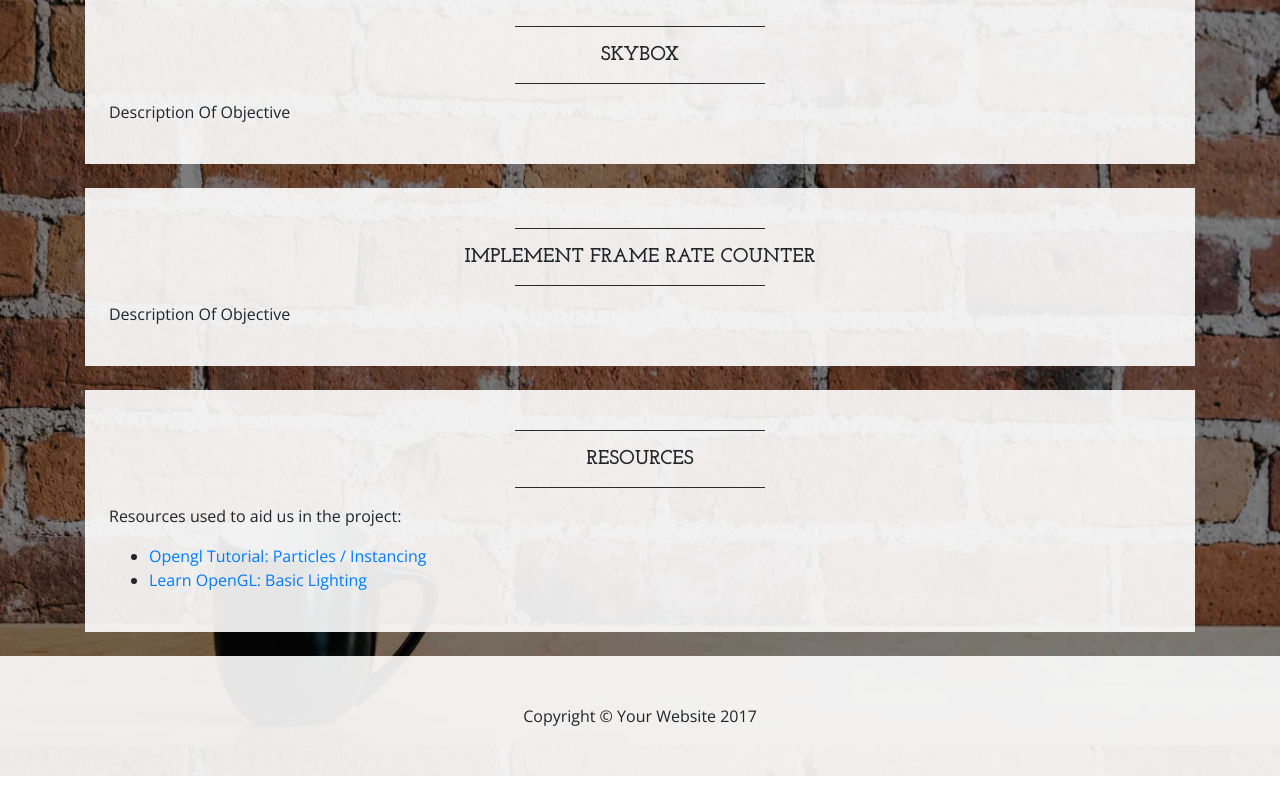
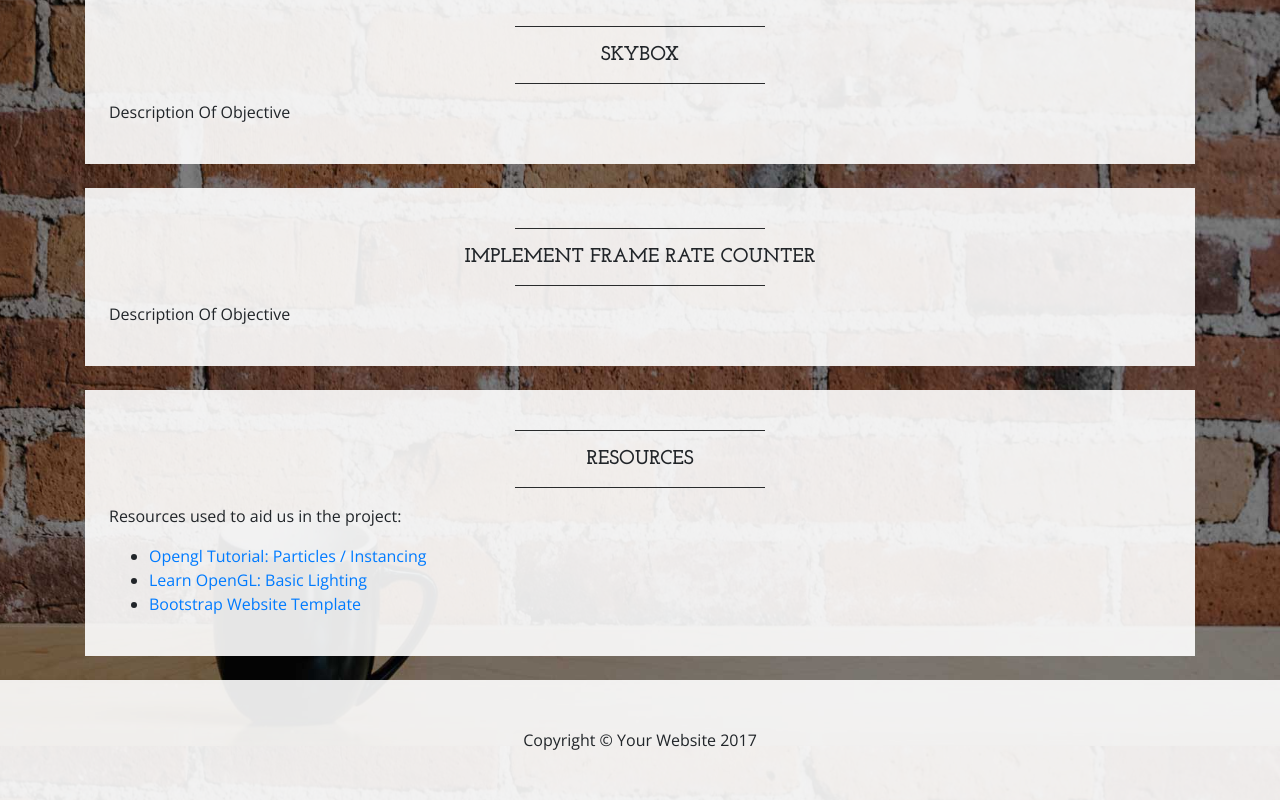
Before and after one commit to dylanseto/PaintShooter, a website: page Web/index.html in a window 1280 px wide. Shown: the part 4054-4854 px from the top of the page. Before the commit the page ends 4830 px from the top, so only its background shows below. Drawn offline with nearby package versions, Linux system fonts and the light colour scheme.

Commit message:
more resources in website

```diff
--- a/Web/index.html
+++ b/Web/index.html
@@ -246,6 +246,7 @@
         <ul>
           <li><a href="http://www.opengl-tutorial.org/intermediate-tutorials/billboards-particles/particles-instancing/">Opengl Tutorial: Particles / Instancing</a></li>
           <li><a href="https://learnopengl.com/#!Lighting/Basic-Lighting">Learn OpenGL: Basic Lighting</a></li>
+          <li><a href="https://startbootstrap.com/template-overviews/business-casual/">Bootstrap Website Template</a></li>
         </ul>
       </div>
 
```
